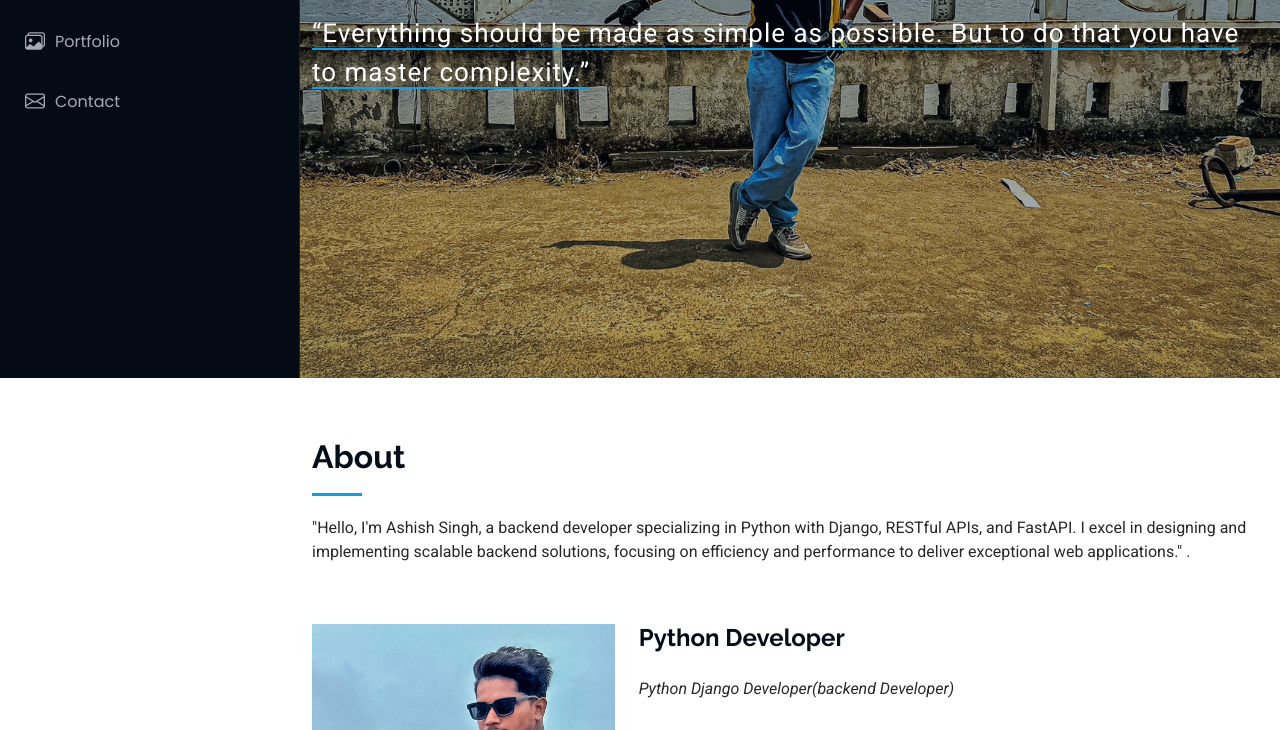
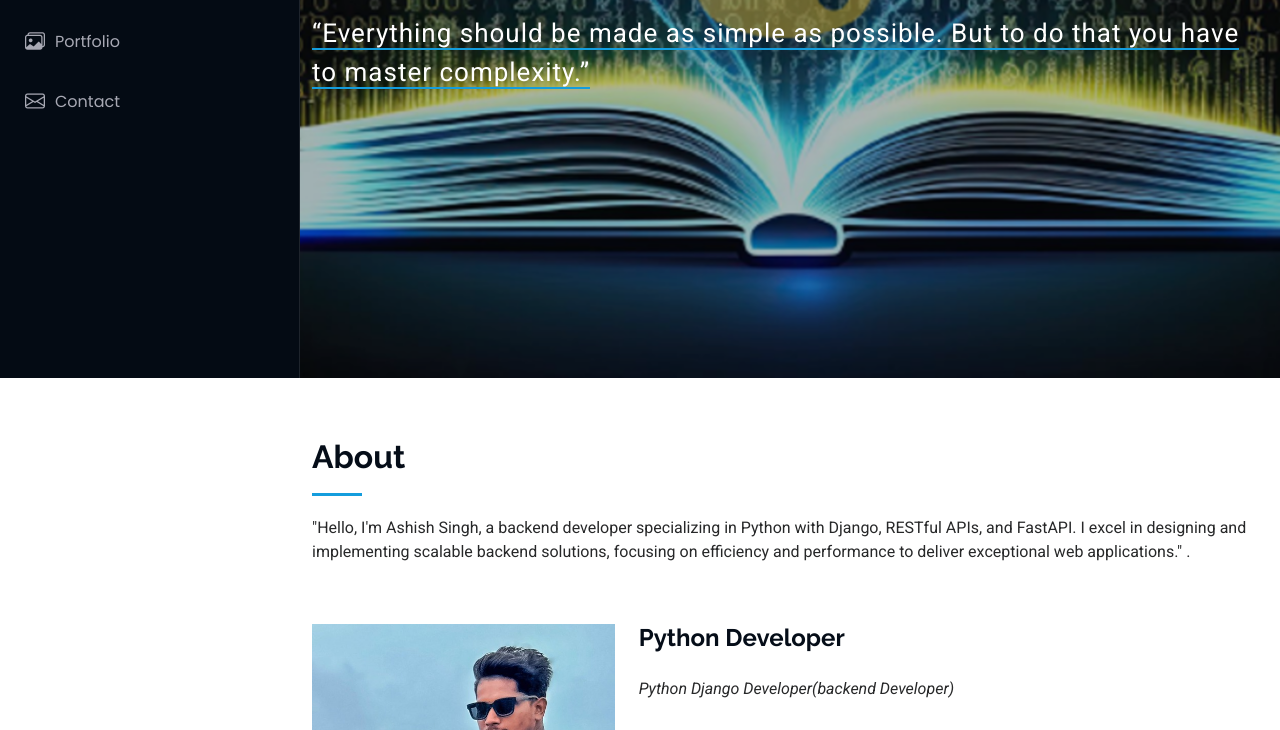
Before and after one commit to ashishsingh2b/Portfolio_Website_Ashish, a plain HTML site: page index.html in a window 1280 px wide. Shown: the part 422-1152 px from the top of the page. Drawn offline with Linux system fonts and the light colour scheme.

Commit message:
new commit

```diff
--- a/index.html
+++ b/index.html
@@ -94,7 +94,7 @@
     <!-- Hero Section -->
     <section id="hero" class="hero section dark-background">
 
-      <img src="assets/img/hero-bg.jpeg" alt="" data-aos="fade-in" class="">
+      <img src="assets/img/hero-bg.webp" alt="" data-aos="fade-in" class="">
 
       <div class="container" data-aos="fade-up" data-aos-delay="100">
         <h2>Ashish Singh</h2>
```
Also changed, not shown: assets/img/hero-bg.webp (added).
